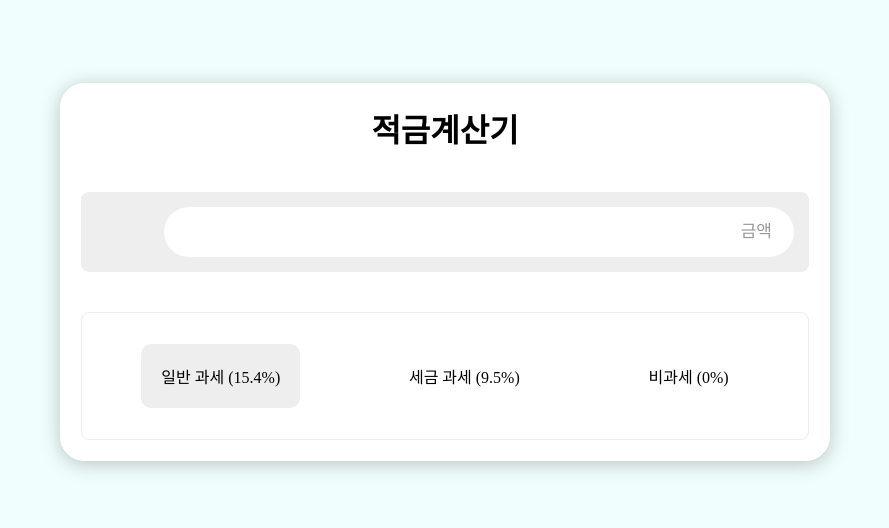
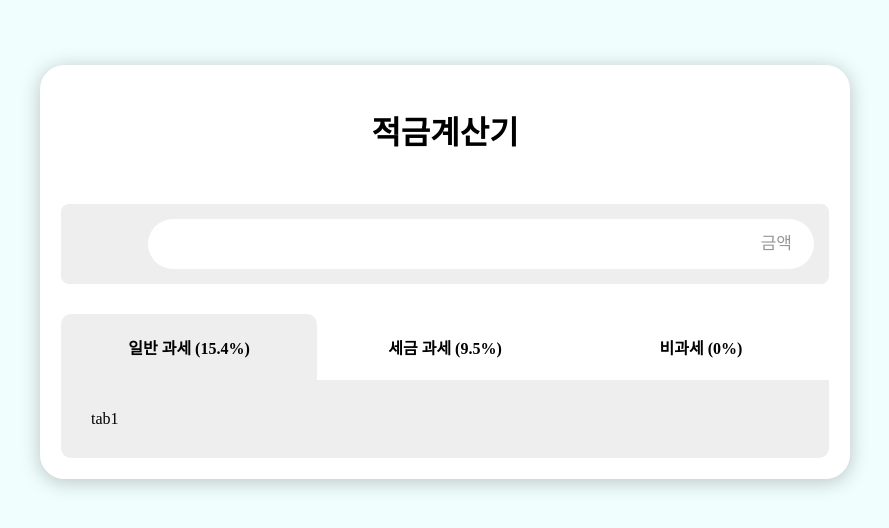
Before and after one commit to leejw951208/savings-calculator, a React (Vite) app: page / in a window 1280 px wide. Shown: the part 136-664 px from the top of the page, without its empty margins (195-1084 px from the left). Built offline with nearby package versions, Linux system fonts and the light colour scheme.

Commit message:
탭클릭 완료, 디자인 작업중

```diff
--- a/src/App.jsx
+++ b/src/App.jsx
@@ -1,5 +1,5 @@
 import Header from "./components/Header";
-import Result from "./components/Result";
+import Results from "./components/Results";
 import SavingsItems from "./components/SavingsItems";
 import Template from "./components/Template";
 
@@ -9,7 +9,7 @@ function App() {
       <Template>
         <Header />
         <SavingsItems />
-        <Result />
+        <Results />
       </Template>
     </>
   );
--- a/src/components/Result.jsx
+++ b/src/components/Result.jsx
@@ -1,17 +1,12 @@
 import { styled } from "styled-components";
-import ResultTabs from "./ResultTabs";
 
-const StyledResult = styled.section`
-  border: 1px solid #eeeeee;
-  border-radius: 0.5rem;
-  padding: 15px;
-  margin: 20px;
+const StyledResult = styled.article`
+  padding: 30px;
+  background-color: #eeeeee;
+  border-bottom-left-radius: 10px;
+  border-bottom-right-radius: 10px;
 `;
 
-export default function Result() {
-  return (
-    <StyledResult>
-      <ResultTabs />
-    </StyledResult>
-  );
+export default function Result({ children }) {
+  return <StyledResult>{children}</StyledResult>;
 }
--- a/src/components/ResultTab.jsx
+++ b/src/components/ResultTab.jsx
@@ -1,16 +1,23 @@
 import { styled } from "styled-components";
 
 const Tab = styled.li`
-  padding: 20px;
-  border-radius: 10px;
+  padding: 5px 20px;
+  border-top-left-radius: 10px;
+  border-top-right-radius: 10px;
   cursor: pointer;
   background-color: ${(props) => (props.$active ? "#eeeeee" : "white")};
+  flex: 1;
+  text-align: center;
+`;
+
+const Title = styled.p`
+  font-weight: 600;
 `;
 
 export default function ResultTab({ title, isActive, onClick }) {
   return (
     <Tab $active={isActive} onClick={onClick}>
-      {title}
+      <Title>{title}</Title>
     </Tab>
   );
 }
--- a/src/components/ResultTabs.jsx
+++ b/src/components/ResultTabs.jsx
@@ -1,42 +1,34 @@
 import { styled } from "styled-components";
 import ResultTab from "./ResultTab";
-import { useState } from "react";
 
 const Tabs = styled.ul`
-  padding: 0;
   list-style: none;
   display: flex;
-  justify-content: space-around;
+  padding: 0;
+  margin: 0;
+  justify-content: space-between;
 `;
 
-export default function ResultTabs() {
-  const [tabActive, setTabActive] = useState({
-    tab1: true,
-    tab2: false,
-    tab3: false,
-  });
-
-  const handleTabClick = (tabTitle) => {};
-
+export default function ResultTabs({ tabActive, onClick }) {
   return (
     <Tabs>
       <ResultTab
         key="tab1"
         title="일반 과세 (15.4%)"
-        isActive={true}
-        onClick={() => handleTabClick("tab1")}
+        isActive={tabActive === "tab1"}
+        onClick={() => onClick("tab1")}
       />
       <ResultTab
         key="tab2"
         title="세금 과세 (9.5%)"
-        isActive={false}
-        onClick={() => handleTabClick("tab2")}
+        isActive={tabActive === "tab2"}
+        onClick={() => onClick("tab2")}
       />
       <ResultTab
         key="tab3"
         title="비과세 (0%)"
-        isActive={false}
-        onClick={() => handleTabClick("tab3")}
+        isActive={tabActive === "tab3"}
+        onClick={() => onClick("tab3")}
       />
     </Tabs>
   );
--- /dev/null
+++ b/src/components/Results.jsx
@@ -0,0 +1,21 @@
+import { styled } from "styled-components";
+import ResultTabs from "./ResultTabs";
+import Result from "./Result";
+import { useState } from "react";
+
+const StyledResult = styled.section``;
+
+export default function Results() {
+  const [tabActive, setTabActive] = useState("tab1");
+
+  const handleTabClick = (tabTitle) => {
+    setTabActive(tabTitle);
+  };
+
+  return (
+    <StyledResult>
+      <ResultTabs tabActive={tabActive} onClick={handleTabClick} />
+      <Result>{tabActive}</Result>
+    </StyledResult>
+  );
+}
--- a/src/components/SavingsItems.jsx
+++ b/src/components/SavingsItems.jsx
@@ -5,7 +5,6 @@ const Items = styled.section`
   background-color: #eeeeee;
   border-radius: 0.5rem;
   padding: 15px;
-  margin: 20px;
 `;
 
 export default function SavingsItems() {
--- a/src/components/Template.jsx
+++ b/src/components/Template.jsx
@@ -9,6 +9,8 @@ const StyledTemplate = styled.div`
   border-radius: 1.5rem;
   width: 768px;
   box-shadow: 0 3px 20px rgba(0, 0, 0, 0.23);
+  padding: 20px;
+  gap: 30px;
 `;
 
 export default function Template({ children }) {
```
